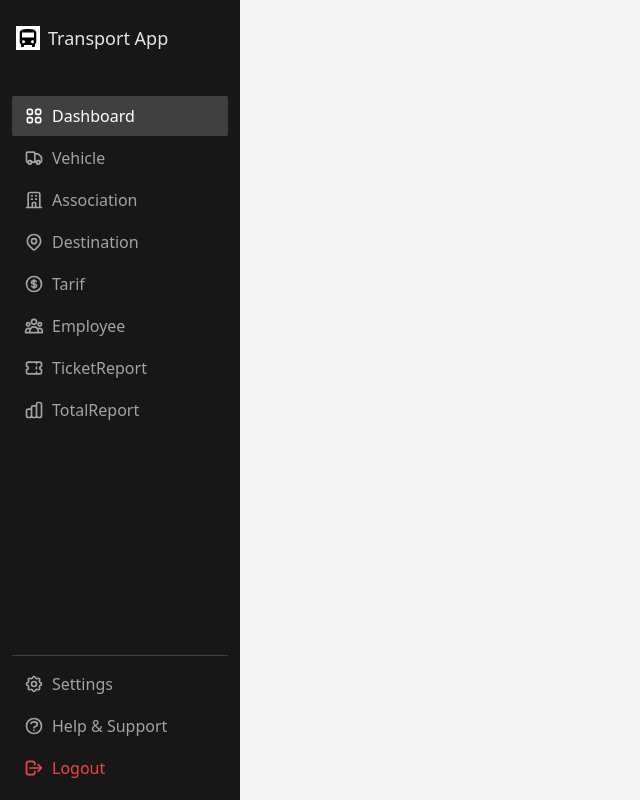
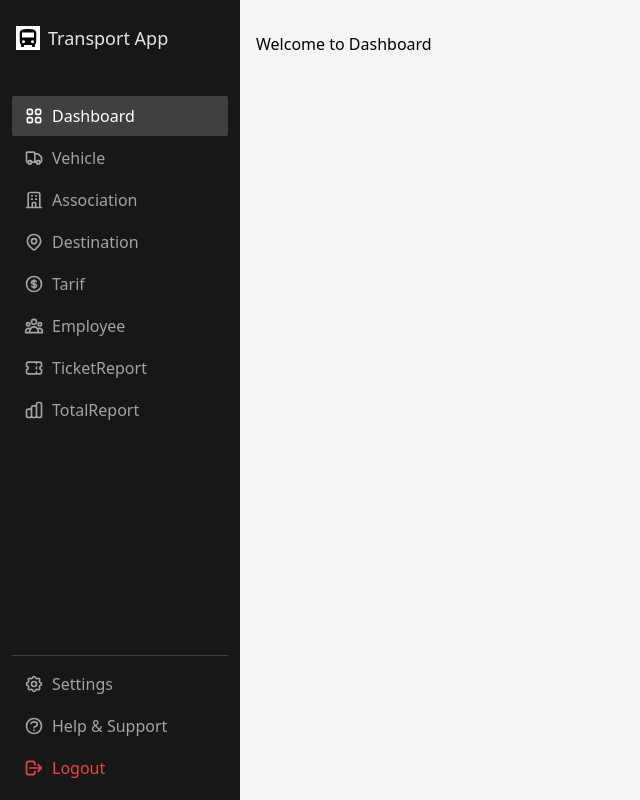
Before and after one commit to Kefita-Technology-PLC/Front-End-Ticketing-System, a React (Create React App) app: page / in a window 1280 px wide. Shown: the whole page, without its empty margins (0-640 px from the left). Built offline with nearby package versions, Linux system fonts and the light colour scheme.

Commit message:
test commit from birukl7

```diff
--- a/package.json
+++ b/package.json
@@ -9,6 +9,7 @@
     "@testing-library/user-event": "^13.5.0",
     "ajv": "^8.17.1",
     "ajv-keywords": "^5.1.0",
+    "classnames": "^2.5.1",
     "data-fns": "^1.1.0",
     "react": "^18.3.1",
     "react-dom": "^18.3.1",
--- a/src/Components/Dashboard.js
+++ b/src/Components/Dashboard.js
@@ -10,6 +10,7 @@ export default function Dashboard() {
   return (
     <div className="flex flex-col gap-4">
       <div className="flex flex-row gap-4 w-full"></div>
+        <h1>Welcome to Dashboard</h1>
       <div className="flex flex-row gap-4 w-full"></div>
     </div>
   );
--- a/src/Components/shared/Header.js
+++ b/src/Components/shared/Header.js
@@ -9,6 +9,7 @@ import {
 import classNames from "classnames";
 export default function Header() {
   const navigate = useNavigate();
+
   return (
     <div className="bg-white h-16 px-4 flex items-center justify-between">
       <div className="relative">
```
Also changed, not shown: 1 other file (tests, documents, lock files or other folders).
